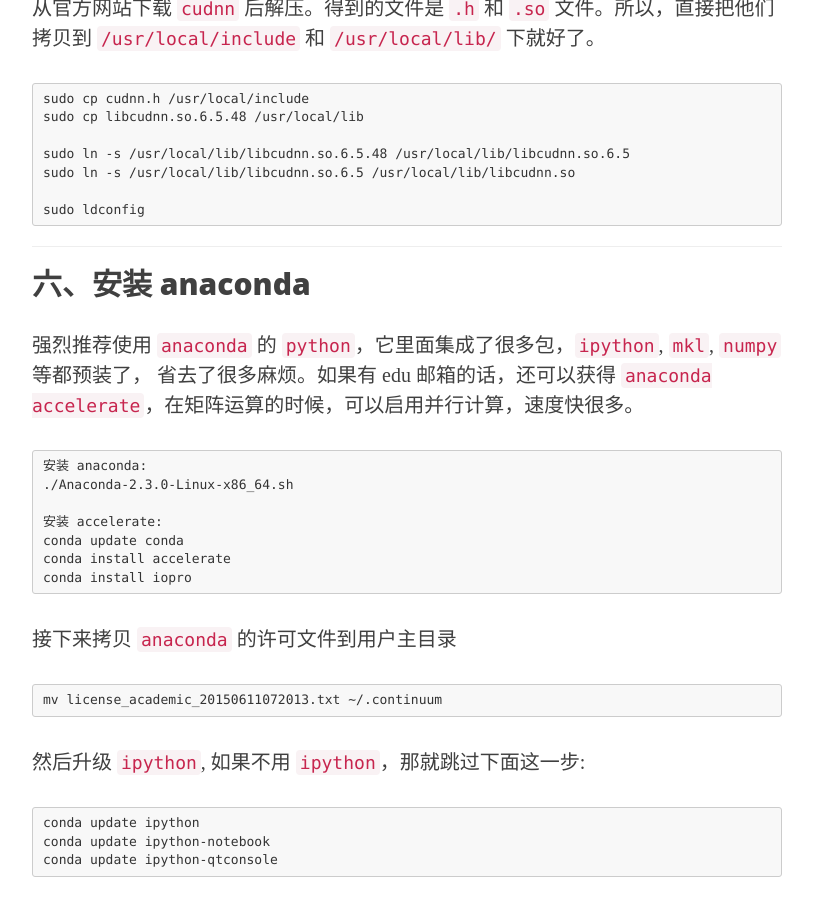
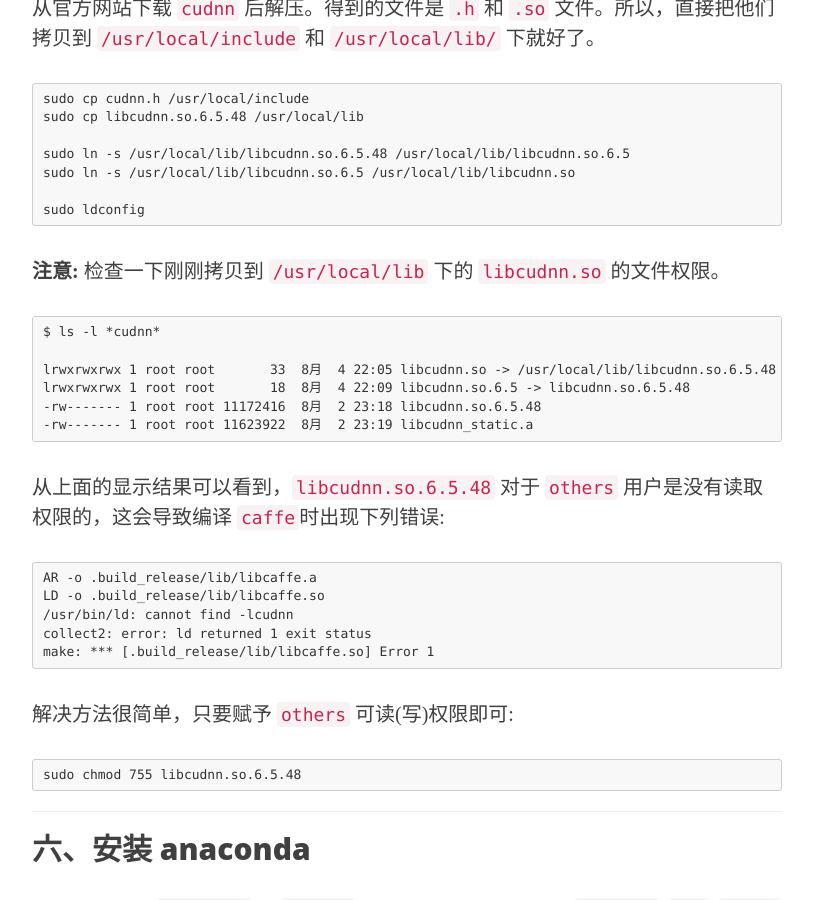
Before and after one commit to Coldmooon/coldmooon.github.io, a Jekyll site: the page built from _posts/2015-08-03-caffe_install.markdown, in a window 1280 px wide and 900 px high, scrolled down 4564 px. Shown: the whole window, without its empty margins (233-1046 px from the left). Built offline with Jekyll 4.4.1, drawn with Linux system fonts in a browser that asks for light colours; nearby versions of some CDN libraries; comment, search, counter and statistics services are not loaded.

Commit message:
add cudnn error

````diff
--- a/_posts/2015-08-03-caffe_install.markdown
+++ b/_posts/2015-08-03-caffe_install.markdown
@@ -169,6 +169,31 @@ sudo ln -s /usr/local/lib/libcudnn.so.6.5.48 /usr/local/lib/libcudnn.so.6.5
 sudo ln -s /usr/local/lib/libcudnn.so.6.5 /usr/local/lib/libcudnn.so
 
 sudo ldconfig
+```
+**注意:** 检查一下刚刚拷贝到 `/usr/local/lib` 下的 `libcudnn.so` 的文件权限。
+
+```
+$ ls -l *cudnn*
+
+lrwxrwxrwx 1 root root       33  8月  4 22:05 libcudnn.so -> /usr/local/lib/libcudnn.so.6.5.48
+lrwxrwxrwx 1 root root       18  8月  4 22:09 libcudnn.so.6.5 -> libcudnn.so.6.5.48
+-rw------- 1 root root 11172416  8月  2 23:18 libcudnn.so.6.5.48
+-rw------- 1 root root 11623922  8月  2 23:19 libcudnn_static.a
+```
+从上面的显示结果可以看到，`libcudnn.so.6.5.48` 对于 `others` 用户是没有读取权限的，这会导致编译 `caffe`时出现下列错误:
+
+```
+AR -o .build_release/lib/libcaffe.a
+LD -o .build_release/lib/libcaffe.so
+/usr/bin/ld: cannot find -lcudnn
+collect2: error: ld returned 1 exit status
+make: *** [.build_release/lib/libcaffe.so] Error 1
+```
+
+解决方法很简单，只要赋予 `others` 可读(写)权限即可:
+
+```
+sudo chmod 755 libcudnn.so.6.5.48
 ```
 
 ---------------------------------------------------
````
